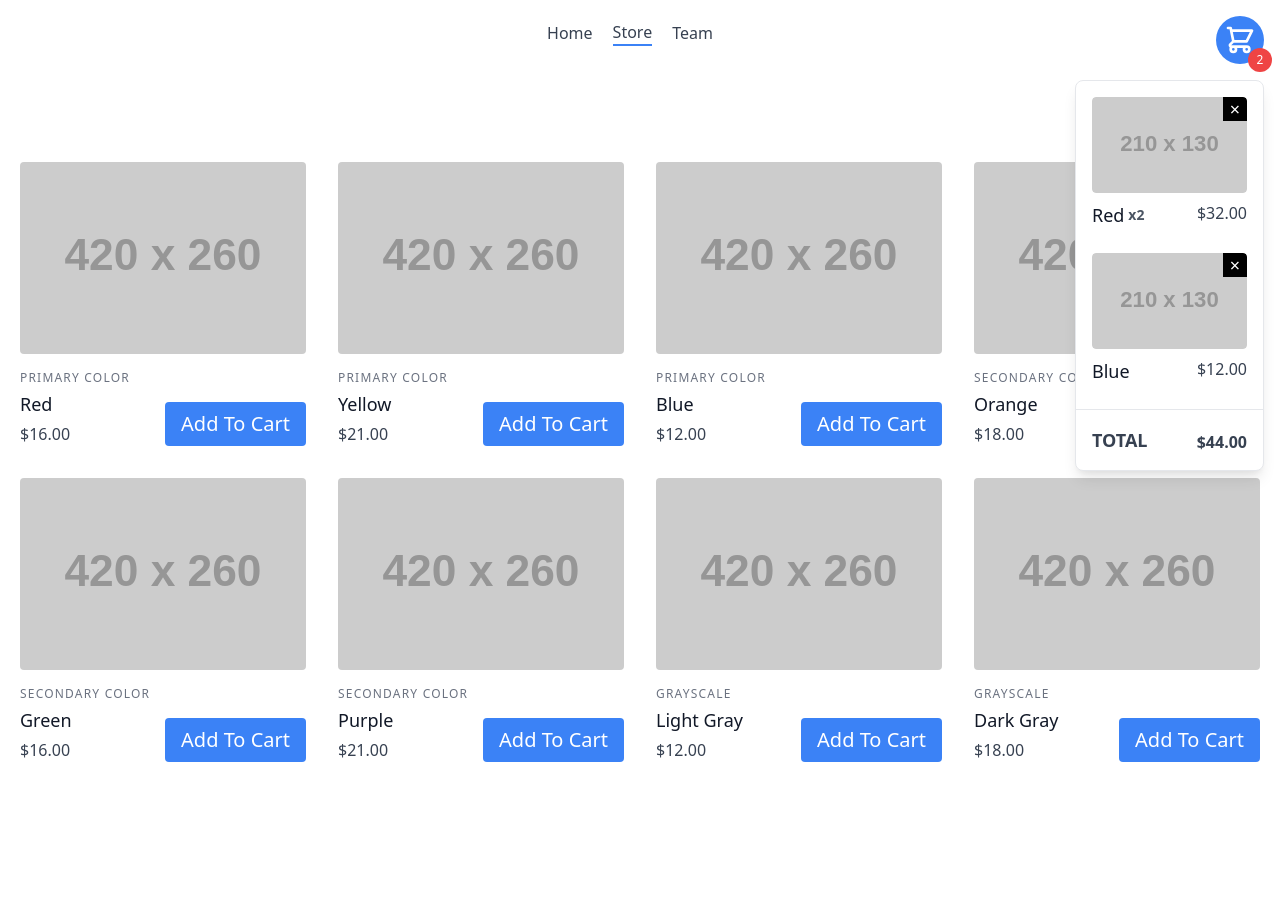
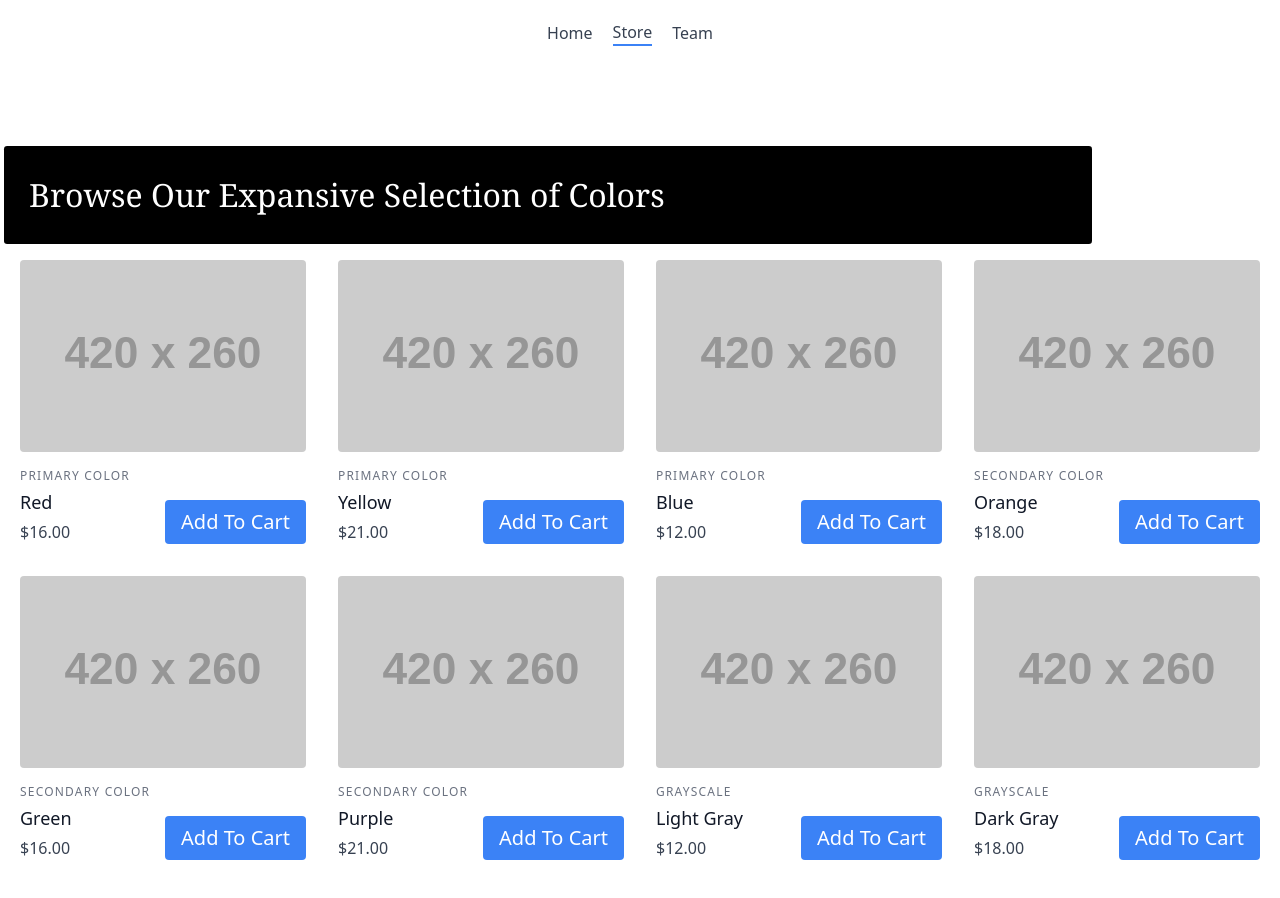
Before and after one commit to codingEmily/shoppingCart, a website: page store.html in a window 1280 px wide. Before the commit the page ends 858 px from the top, so only its background shows below. Drawn offline with nearby package versions, Linux system fonts and the light colour scheme; placeholder pictures from the web are drawn by us.

Commit message:
tentative commit after parcler bundler installed and working on setting up popup.html functionality

```diff
--- a/script.js
+++ b/script.js
@@ -8,6 +8,26 @@
 
 // create variables to count numberOfEachItem
 // create variable to count numberOfTypes
+
+///// EXAMPLE CODE for checking which page the user is on/which file is running
+const path = window.location.pathname;
+
+if (path.endsWith("index.html")) {
+  document.getElementById("home-title").textContent += " - Home Page";
+} else if (path.endsWith("about.html")) {
+  document.getElementById("about-title").textContent += " - About Page";
+} else if (path.endsWith("contact.html")) {
+  document.getElementById("contact-title").textContent += " - Contact Page";
+}
+
+// Example code for inserting popup file
+fetch('/popup.html')
+  .then(res => res.text())
+  .then(html => {
+    document.body.insertAdjacentHTML('beforeend', html);
+  });
+
+
 
 
 fetch('items.json')
--- a/store.html
+++ b/store.html
@@ -23,6 +23,18 @@
       <div class="flex flex-wrap -m-4">
 
 <!-- beginning of "store" -->
+ <div>
+  <h1 style="
+  width: 85vw;
+  font-family:Cambria, Cochin, Georgia, Times, 'Times New Roman', serif;
+   color: rgb(255, 255, 255);
+   background-color: black;
+   font-size: 2em;
+   padding: 25px;
+   border-radius: .1em;
+   ">Browse Our Expansive Selection of Colors</h1>
+ </div>
+ <br>
         <div class="lg:w-1/4 md:w-1/2 p-4 w-full">
           <div class="block relative h-48 rounded overflow-hidden">
             <img alt="ecommerce" class="object-cover object-center w-full h-full block" src="https://dummyimage.com/420x260/F00/F00">
@@ -153,7 +165,7 @@
   </section>
 
   <!-- POP-UP begins on "Store" page!-->
-  <section id="popup">
+  <!-- <section id="popup">
     <div class="mb-4 top-0 right-0 mr-4 mt-20 fixed">
       <div style="max-height: calc(100vh - 6rem);" class="bg-white text-gray-700 body-font shadow-lg border rounded-lg flex flex-col">
         <div class="overflow-y-auto px-4 pt-4">
@@ -199,6 +211,6 @@
       </svg>
       <div class="bg-red-500 rounded-full text-xs absolute w-6 h-6 flex justify-center items-center right-0 bottom-0 transform translate-x-2 translate-y-2">2</div>
     </button>
-  </section>
+  </section> -->
 </body>
 </html>
```
Also changed, not shown: index.html (+6 -5 lines), package.json (added, +17 -0 lines), popup.html (+7 -0 lines), team.html (+2 -2 lines), 2 other files.
